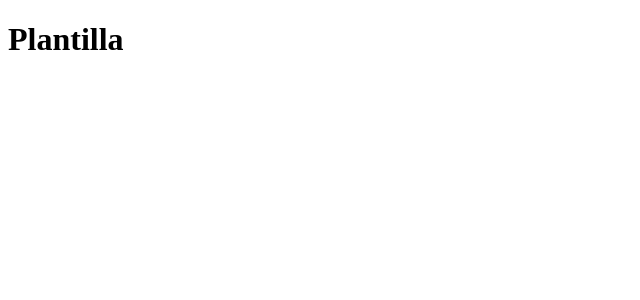
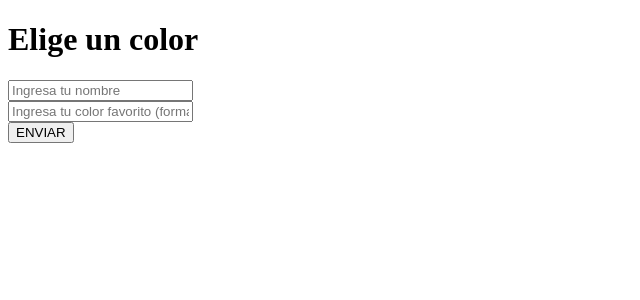
Before and after one commit to lautarodesouches/dh-front-end-III-primer-examen, a React (Vite) app: page / in a window 1280 px wide. Shown: the top 300 px of the page, without its empty margins (0-640 px from the left). Built offline with nearby package versions, Linux system fonts and the light colour scheme.

Commit message:
Formulario

```diff
--- a/src/App.jsx
+++ b/src/App.jsx
@@ -1,11 +1,13 @@
 import './App.css'
+import Form from './components/Form'
 
 function App() {
-  return (
-    <>
-      <h1>Plantilla</h1>
-    </>
-  )
+    return (
+        <>
+            <h1>Elige un color</h1>
+            <Form />
+        </>
+    )
 }
 
 export default App
--- /dev/null
+++ b/src/components/Form/index.jsx
@@ -0,0 +1,52 @@
+import { useState } from 'react'
+import Input from '../Input'
+
+export default function Form() {
+    const [nombre, setNombre] = useState('')
+    const [color, setColor] = useState('')
+    const [error, setError] = useState(false)
+    const [formularioOk, setFormularioOk] = useState(false)
+
+    const handleSubmit = (e) => {
+        e.preventDefault()
+
+        if (nombre.length < 3 || color.length < 6) return setError(true)
+
+        setError(false)
+        setFormularioOk(true)
+    }
+
+    return (
+        <>
+            <form action="">
+                <Input
+                    placeholder="Ingresa tu nombre"
+                    handleChange={(e) => {
+                        setNombre(e.target.value.trim())
+                    }}
+                    value={nombre}
+                    required
+                />
+                <Input
+                    placeholder="Ingresa tu color favorito (formato HEX)"
+                    handleChange={(e) => {
+                        setColor(e.target.value)
+                    }}
+                    value={color}
+                    required
+                />
+                <div>
+                    <button type="submit" onClick={handleSubmit}>
+                        ENVIAR
+                    </button>
+                </div>
+            </form>
+            {error && (
+                <h2>Por favor chequea que la información sea correcta</h2>
+            )}
+            {
+                formularioOk && <h2>Enviado</h2>
+            }
+        </>
+    )
+}
--- /dev/null
+++ b/src/components/Input/index.jsx
@@ -0,0 +1,19 @@
+export default function Input({
+    value = '',
+    type = 'text',
+    required = true,
+    placeholder = '',
+    handleChange = () => {},
+}) {
+    return (
+        <div>
+            <input
+                type={type}
+                required={required}
+                placeholder={placeholder}
+                value={value}
+                onChange={handleChange}
+            />
+        </div>
+    )
+}
```
Also changed, not shown: .eslintrc.cjs, .prettierrc.json.
